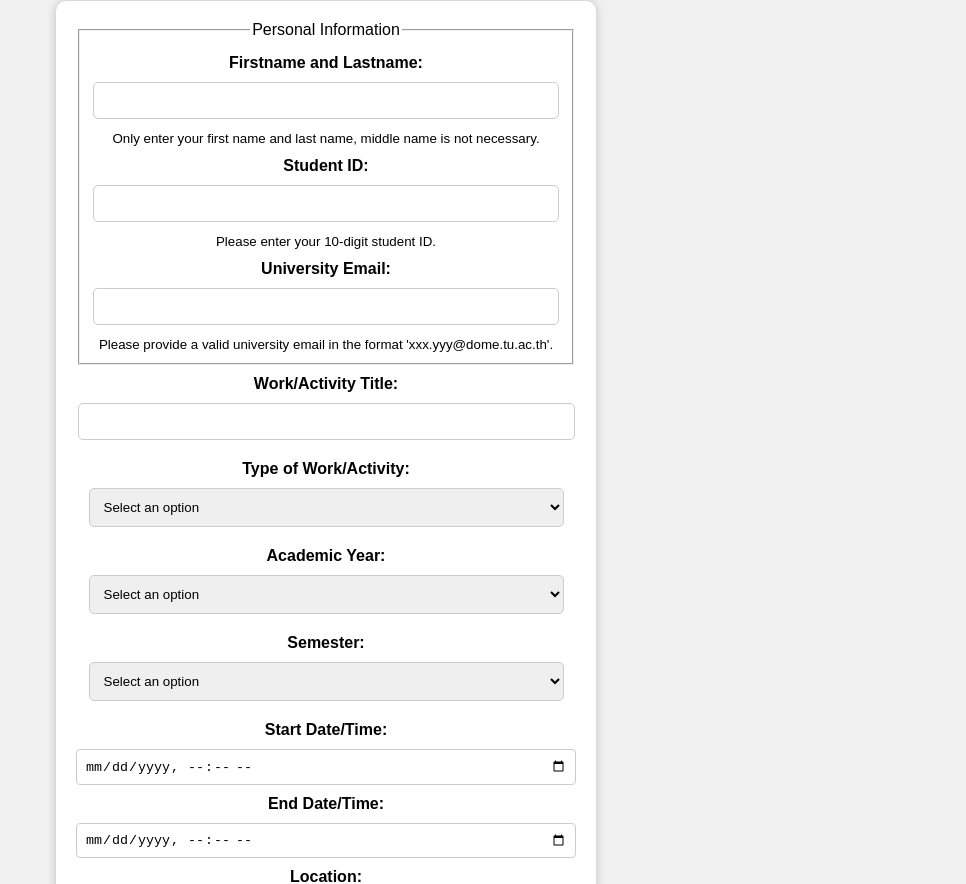
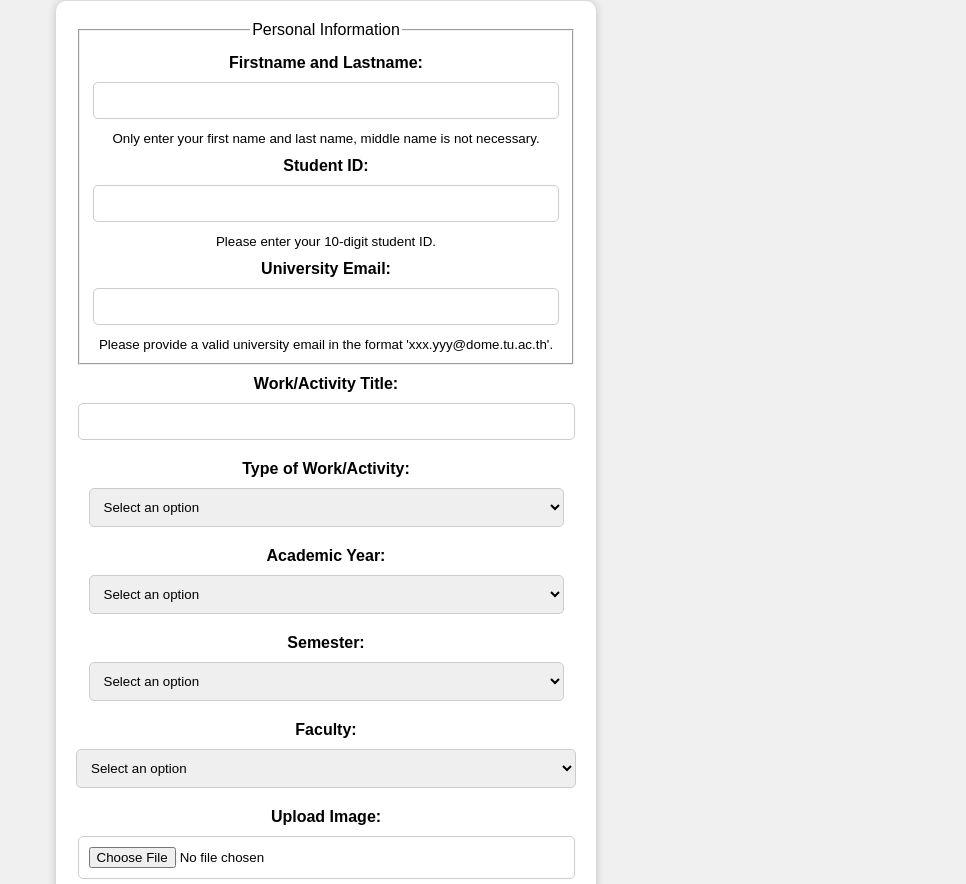
Before and after one commit to KittiphonKamnuan/CS100-Project-G12, a plain HTML site: page html/Form.html in a window 1280 px wide. Shown: the part 79-963 px from the top of the page, without its empty margins (314-1280 px from the left). Drawn offline with Linux system fonts and the light colour scheme.

Commit message:
add Faculty and image

```diff
--- a/html/Form.html
+++ b/html/Form.html
@@ -78,6 +78,43 @@
             <option value="Summer">Summer</option>
         </select>
 
+        <label for="faculty">Faculty:</label>
+        <select id="faculty" name="faculty" required style="width: 100%;">
+            <option value="" disabled="" selected="">Select an option</option>
+            <option value="Faculty of Law">Faculty of Law</option>
+            <option value="Faculty of Commerce and Accountancy">Faculty of Commerce and Accountancy</option>
+            <option value="Faculty of Political Science">Faculty of Political Science</option>
+            <option value="Faculty of Economics">Faculty of Economics</option>
+            <option value="Faculty of Social Sciences">Faculty of Social Sciences</option>
+            <option value="Faculty of Journalism and Mass Communication">Faculty of Journalism and Mass Communication</option>
+            <option value="Faculty of Sociology and Anthropology">Faculty of Sociology and Anthropology</option>
+            <option value="Puey Ungphakorn School of Development Studies">Puey Ungphakorn School of Development Studies</option>
+            <option value="College of Innovation">College of Innovation</option>
+            <option value="College of Interdisciplinary Studies">College of Interdisciplinary Studies</option>
+            <option value="College of International Studies">College of International Studies</option>
+            <option value="Faculty of Learning Sciences and Education">Faculty of Learning Sciences and Education</option>
+            <option value="College of Public Administration">College of Public Administration</option>
+            <option value="Faculty of Arts">Faculty of Arts</option>
+            <option value="Faculty of Fine and Applied Arts">Faculty of Fine and Applied Arts</option>
+            <option value="Faculty of Science and Technology">Faculty of Science and Technology</option>
+            <option value="Faculty of Engineering">Faculty of Engineering</option>
+            <option value="Faculty of Architecture and Planning">Faculty of Architecture and Planning</option>
+            <option value="Sirindhorn International Institute of Technology">Sirindhorn International Institute of Technology</option>
+            <option value="Faculty of Medicine">Faculty of Medicine</option>
+            <option value="Faculty of Dentistry">Faculty of Dentistry</option>
+            <option value="Faculty of Allied Health Sciences">Faculty of Allied Health Sciences</option>
+            <option value="Faculty of Nursing">Faculty of Nursing</option>
+            <option value="Faculty of Public Health">Faculty of Public Health</option>
+            <option value="Faculty of Pharmaceutical Sciences">Faculty of Pharmaceutical Sciences</option>
+            <option value="International College of Medicine">International College of Medicine</option>
+            <option value="Others">Others</option>
+        </select>
+
+        <div class="form-group">
+            <label for="imageInput">Upload Image:</label>
+            <input type="file" accept="image/*" id="imageInput" name="imageInput" onchange="handleImageChange()" />
+        </div>
+
         <div class="form-group">
             <label for="startDateTime">Start Date/Time:</label>
             <input type="datetime-local" id="startDateTime" name="startDateTime" required>
--- a/javascript/Form.js
+++ b/javascript/Form.js
@@ -19,7 +19,7 @@ function validateForm() {
     var description = document.getElementById('description').value;
 
     if (!/^[A-Za-z]+\s[A-Za-z]+$/.test(nameEnglish)) {
-        displayErrorMessage('Please enter a valid name with at least one space between first name and last name.');
+        displayErrorMessage('Please enter a English name with at least one space between first name and last name.');
         return false;
     }
 
@@ -74,7 +74,6 @@ function displayErrorMessage(message) {
 function displaySubmittedData() {
     var displayDiv = document.getElementById('displayData');
     var submittedList = document.getElementById('submittedList');
-
     var nameEnglish = document.getElementById('name_english').value;
     var studentId = document.getElementById('student_id_thai').value;
     var email = document.getElementById('email').value;
@@ -86,6 +85,7 @@ function displaySubmittedData() {
     var endDateTime = document.getElementById('endDateTime').value;
     var location = document.getElementById('location').value;
     var description = document.getElementById('description').value;
+    var facultyThai = document.getElementById('faculty').value;
 
     var listItemHTML = `
 <li><strong>Name:</strong> ${nameEnglish}</li>
@@ -95,6 +95,7 @@ function displaySubmittedData() {
 <li><strong>Type of Work/Activity:</strong> ${activityType}</li>
 <li><strong>Academic Year:</strong> ${academicYear}</li>
 <li><strong>Semester:</strong> ${semester}</li>
+<li><strong>Faculty:</strong> ${facultyThai}</li>
 <li><strong>Start Date/Time:</strong> ${startDateTime}</li>
 <li><strong>End Date/Time:</strong> ${endDateTime}</li>
 <li><strong>Location:</strong> ${location}</li>
```
